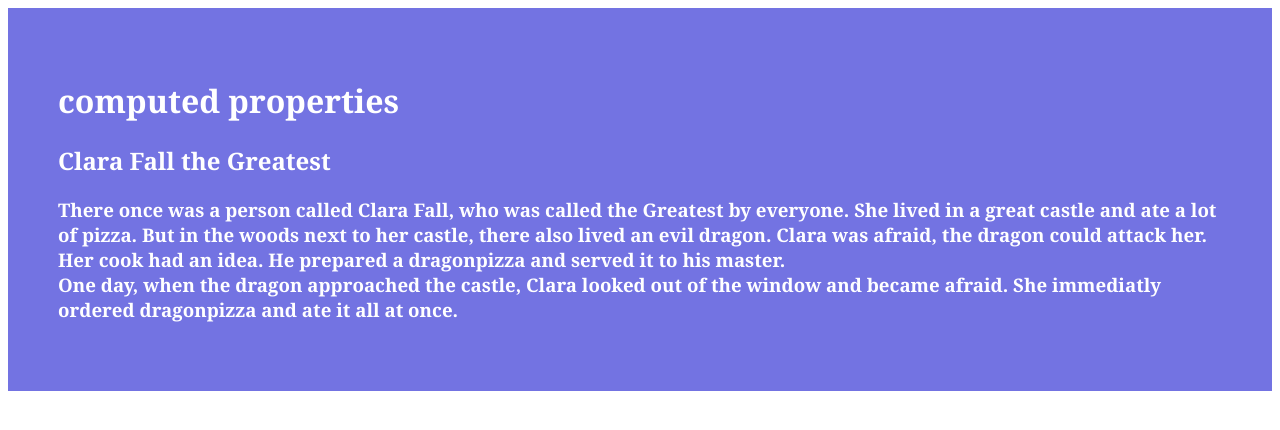
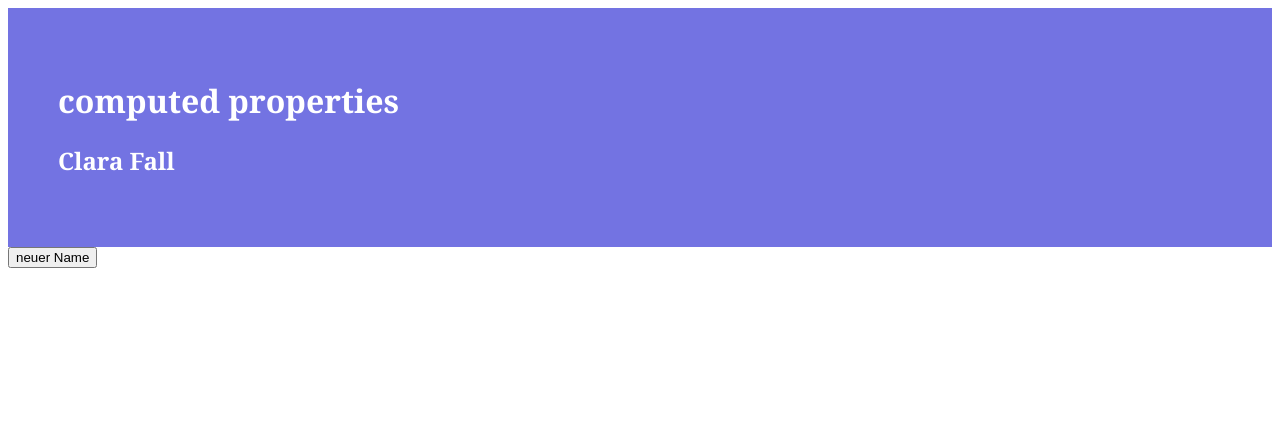
Before and after one commit to siggi-ai/Vue-Practice, a Vue app: page / in a window 1280 px wide. Shown: the top 430 px of the page. Built offline with nearby package versions, Linux system fonts and the light colour scheme.

Commit message:
changeFullName

```diff
--- a/src/App.vue
+++ b/src/App.vue
@@ -1,19 +1,10 @@
 <template>
   <div class="main">
     <h1>computed properties</h1>
-    <h2>{{ fullName }} {{ title }}</h2>
-    <h3>
-      There once was a person called
-      {{ fullName }}, who was called {{ title }} by everyone. She lived in a
-      great {{ home }} and ate a lot of {{ food }}. But in the woods next to her
-      {{ home }}, there also lived an evil {{ enemy }}. {{ firstName }} was
-      afraid, the {{ enemy }} could attack her. Her cook had an idea. He
-      prepared a {{ powerFood }} and served it to his master.
-      <br />
-      One day, when the {{ enemy }} approached the {{ home }}, {{ firstName }}
-      looked out of the window and became afraid. She immediatly ordered
-      {{ powerFood }} and ate it all at once.
-    </h3>
+    <h2>{{ fullName }}</h2>
+  </div>
+  <div>
+    <button v-on:click="changeFullName">neuer Name</button>
   </div>
 </template>
 
@@ -24,11 +15,12 @@ export default {
     return {
       firstName: "Clara",
       lastName: "Fall",
-      title: "the Greatest",
-      home: "castle",
-      food: "pizza",
-      enemy: "dragon",
     };
+  },
+  methods: {
+    changeFullName() {
+      this.fullName = "Hansi Hinterseer";
+    },
   },
   computed: {
     fullName: {
@@ -39,11 +31,11 @@ export default {
         const names = value.split(" ");
         this.firstName = names[0];
         this.lastName = names[1];
-      }
+      },
     },
     powerFood() {
-      return `${this.enemy}${this.food}`
-    }
+      return `${this.enemy}${this.food}`;
+    },
   },
 };
 </script>
```
